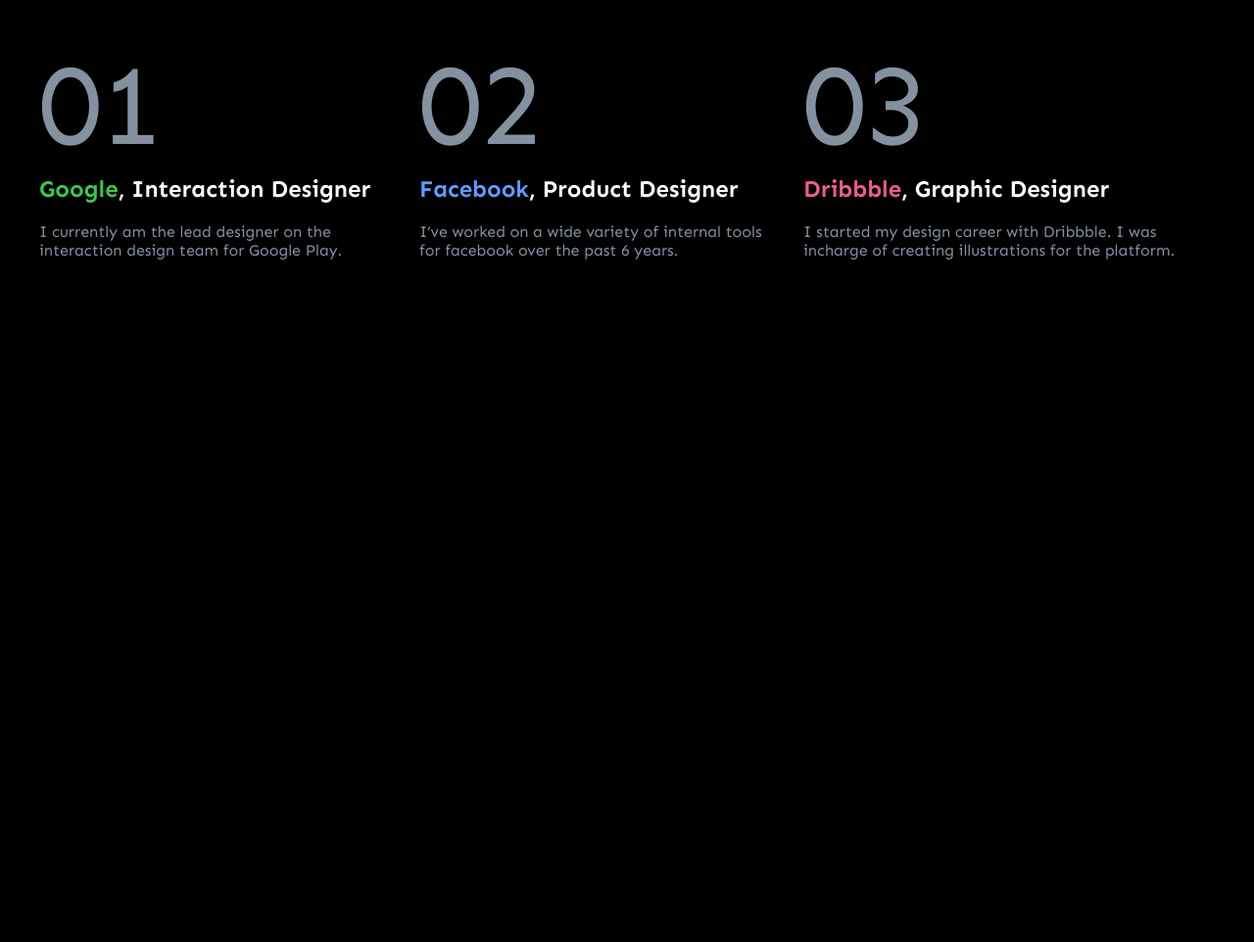
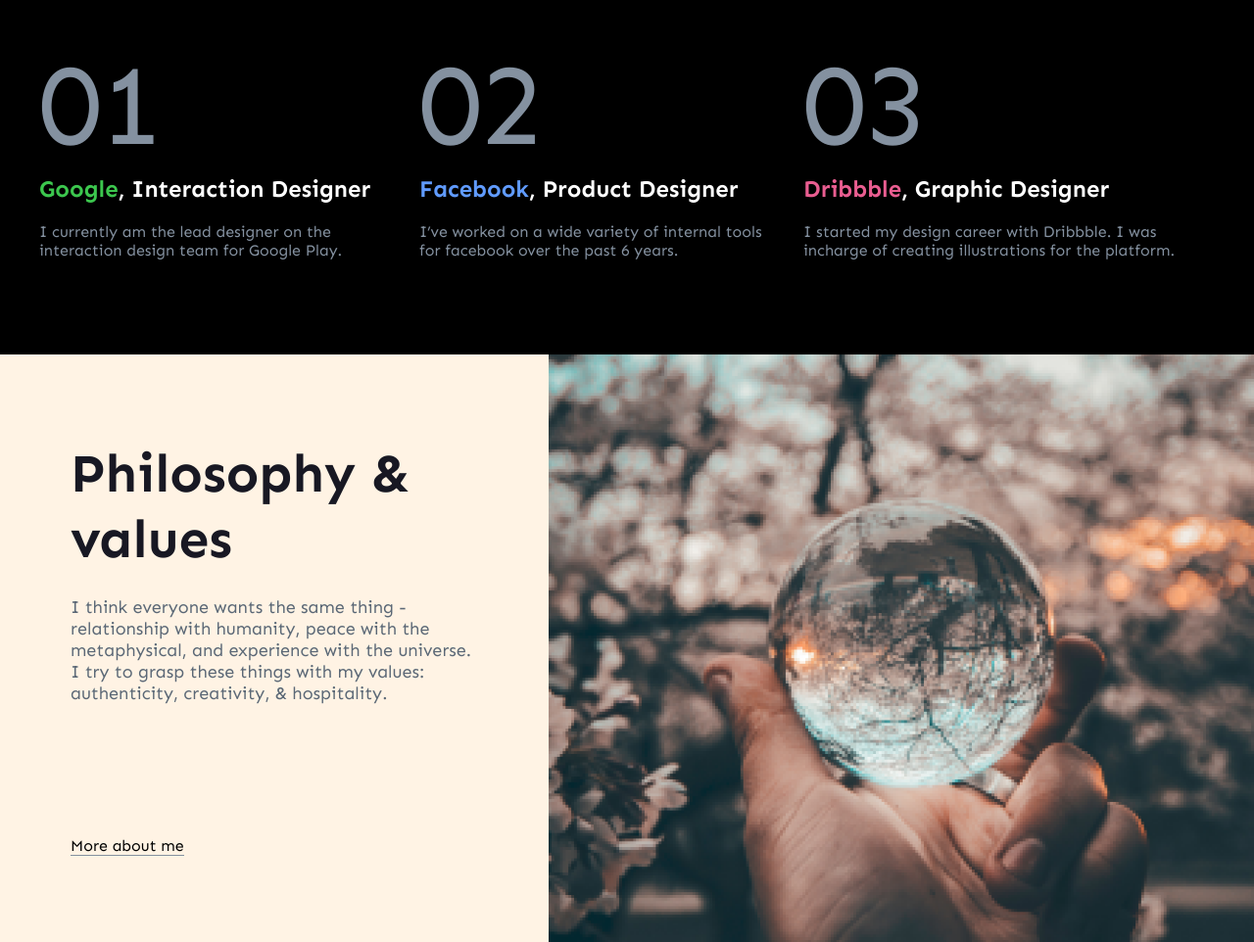
Before and after one commit to RickyTickyTally/Robin_W-WebApp, a website: page index.html in a window 1280 px wide. Shown: the part 1170-2132 px from the top of the page at 98% size. Before the commit the page ends 1457 px from the top, so only its background shows below. Drawn offline with Linux system fonts and the light colour scheme.

Commit message:
more section implementation

```diff
--- a/index.html
+++ b/index.html
@@ -49,18 +49,33 @@
                     <div class="work__down">
                         <div class="work__down__interaction interaction">
                             <h3 class="interaction__title"><span class="google">Google</span>, Interaction Designer</h3>
-                            <p class="interaction__desk">I currently am the lead designer on the interaction design team for Google Play.</p>
+                            <p class="interaction__desk">I currently am the lead designer on the interaction design team
+                                for Google Play.</p>
                         </div>
                         <div class="work__down__interaction interaction interaction__facebook">
                             <h3 class="interaction__title"><span class="facebook">Facebook</span>, Product Designer</h3>
-                            <p class="interaction__desk">I’ve worked on a wide variety of internal tools for facebook over the past 6 years.</p>
+                            <p class="interaction__desk">I’ve worked on a wide variety of internal tools for facebook
+                                over the past 6 years.</p>
                         </div>
                         <div class="work__down__interaction interaction interaction__dribbble">
                             <h3 class="interaction__title"><span class="dribbble">Dribbble</span>, Graphic Designer</h3>
-                            <p class="interaction__desk">I started my design career with Dribbble. I was incharge of creating illustrations for the platform.</p>
+                            <p class="interaction__desk">I started my design career with Dribbble. I was incharge of
+                                creating illustrations for the platform.</p>
                         </div>
                     </div>
                 </div>
+            </div>
+        </section>
+        <section class="more-section">
+            <div class="more">
+                <div class="more__body">
+                    <h3 class="more__title">Philosophy & values</h3>
+                    <p class="more__desk">I think everyone wants the same thing - relationship with humanity, peace with
+                        the metaphysical, and experience with the universe. I try to grasp these things with my values:
+                        authenticity, creativity, & hospitality.</p>
+                    <a href="#" class="more__link">More about me</a>
+                </div>
+                <img src="images/more_photo.png" alt="more photo" class="more__img">
             </div>
         </section>
     </main>
--- a/styles/_importers.scss
+++ b/styles/_importers.scss
@@ -2,3 +2,4 @@
 @forward 'header';
 @forward 'hero';
 @forward 'work';
+@forward 'more';
--- /dev/null
+++ b/styles/_more.scss
@@ -0,0 +1,45 @@
+@use 'variables' as v;
+
+.more {
+    padding: 75px 0 0 0;
+    display: flex;
+
+    &__body {
+        width: 720px;
+        height: 600px;
+        background-color: v.$color_peach;
+
+        display: flex;
+        flex-grow: 1;
+        justify-content: center;
+        align-items: start;
+        flex-direction: column;
+        padding: 0 72px;
+    }
+
+    &__img {
+        width: 720px;
+        height: 600px;
+    }
+
+    &__title {
+        max-width: 575px;
+        font-weight: 700;
+        font-size: 55px;
+        color: v.$color_light-black;
+
+    }
+
+    &__desk {
+        max-width: 575px;
+        font-weight: 400;
+        font-size: 18px;
+        color: v.$color_dark-grey;
+        padding: 25px 0 0 0;
+    }
+
+    &__link {
+        border-bottom: 1px solid v.$color_light-grey;
+        padding: 135px 0 0 0;
+    }
+}
--- a/styles/_variables.scss
+++ b/styles/_variables.scss
@@ -4,7 +4,8 @@
 
 $color_light-black: #181823;
 $color_light-grey: #8491A0;
-$color_dark-grey: #C7E0F4;
+$color_dark-grey: #5B6876;
 $color_green: #3CC74E;
 $color_blue: #609BFF;
 $color_pink: #E95D90;
+$color_peach: #FFF3E4;
--- a/styles/index.scss
+++ b/styles/index.scss
@@ -3,6 +3,7 @@
 @use 'header';
 @use 'hero';
 @use 'work';
+@use 'more';
 
 * {
     box-sizing: border-box;
```
Also changed, not shown: dist/index.css, images/more_photo.png (added), 1 other file.
